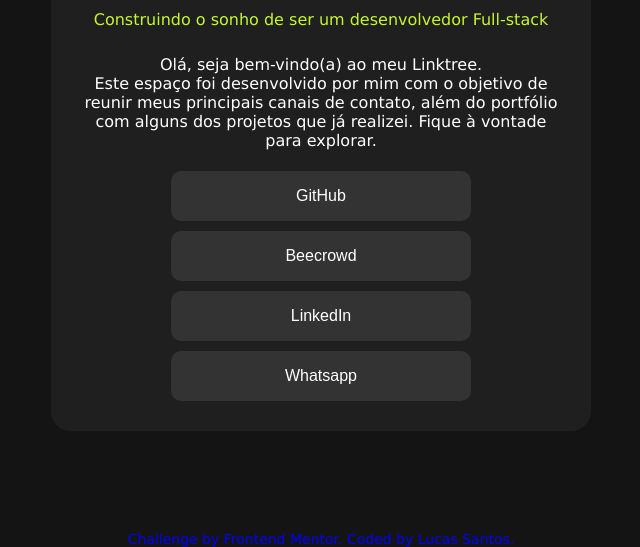
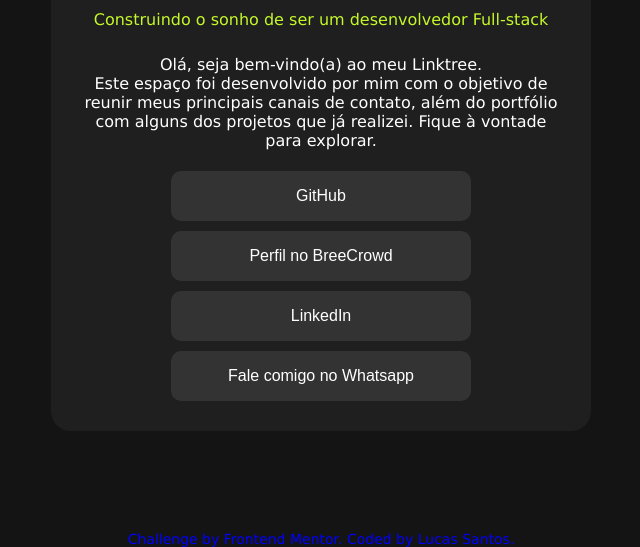
Before and after one commit to lucas5055/Linktree-pessoal, a plain HTML site: page index.html in a window 1280 px wide. Shown: the part 366-913 px from the top of the page, without its empty margins (319-959 px from the left). Drawn offline with Linux system fonts and the light colour scheme.

Commit message:
Update index.html

```diff
--- a/index.html
+++ b/index.html
@@ -20,9 +20,9 @@
 
         <div>
             <button class="button" onclick="window.location.href='https://github.com/lucas5055'">GitHub</button>
-            <button class="button" onclick="window.location.href='https://judge.beecrowd.com/pt/profile/1139173'">Beecrowd</button>
+            <button class="button" onclick="window.location.href='https://judge.beecrowd.com/pt/profile/1139173'">Perfil no BreeCrowd</button>
             <button class="button" onclick="window.location.href='https://www.linkedin.com/in/lucas-santos-69a400250/'">LinkedIn</button>
-            <button class="button" onclick="window.location.href='https://wa.me/qr/OZNIVUAKBFUWM1'">Whatsapp</button>
+            <button class="button" onclick="window.location.href='https://wa.me/qr/OZNIVUAKBFUWM1'">Fale comigo no Whatsapp</button>
         </div>
     </div>
 
```
